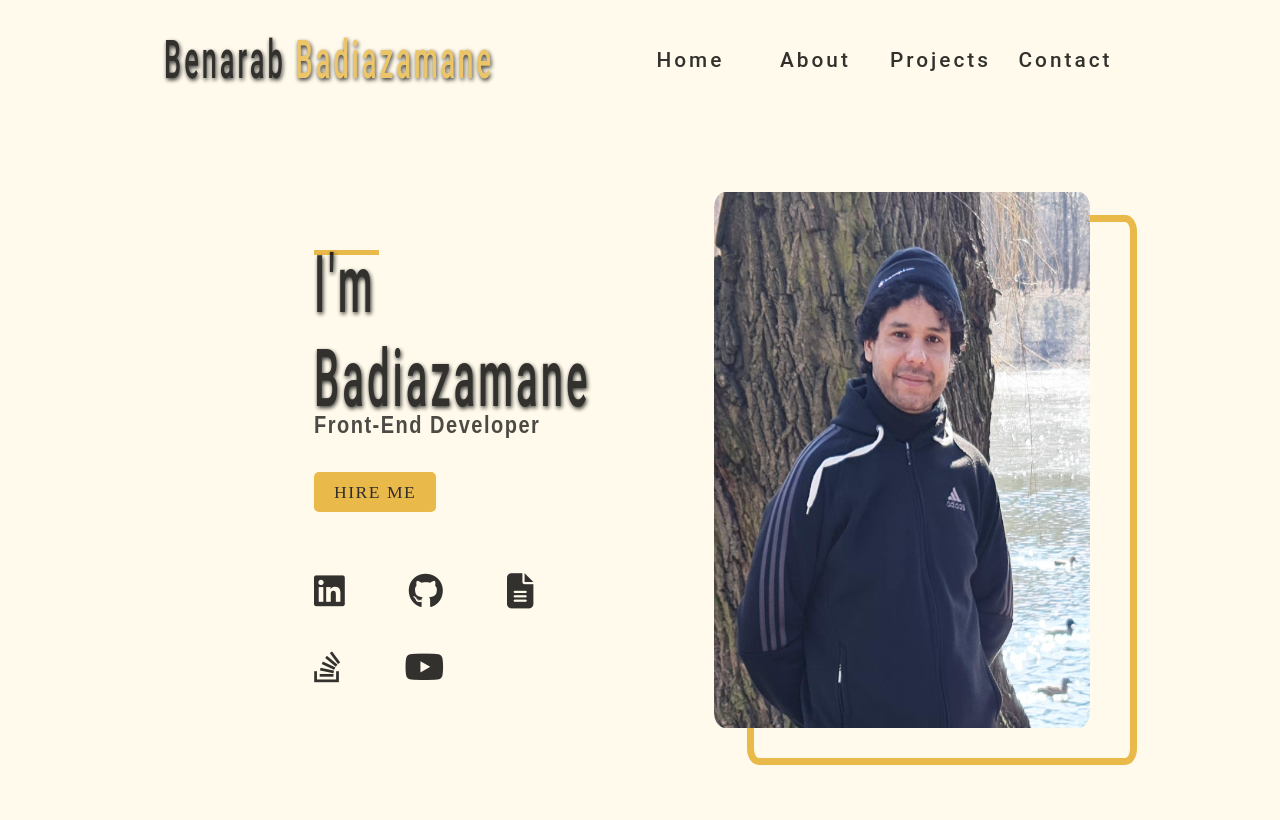
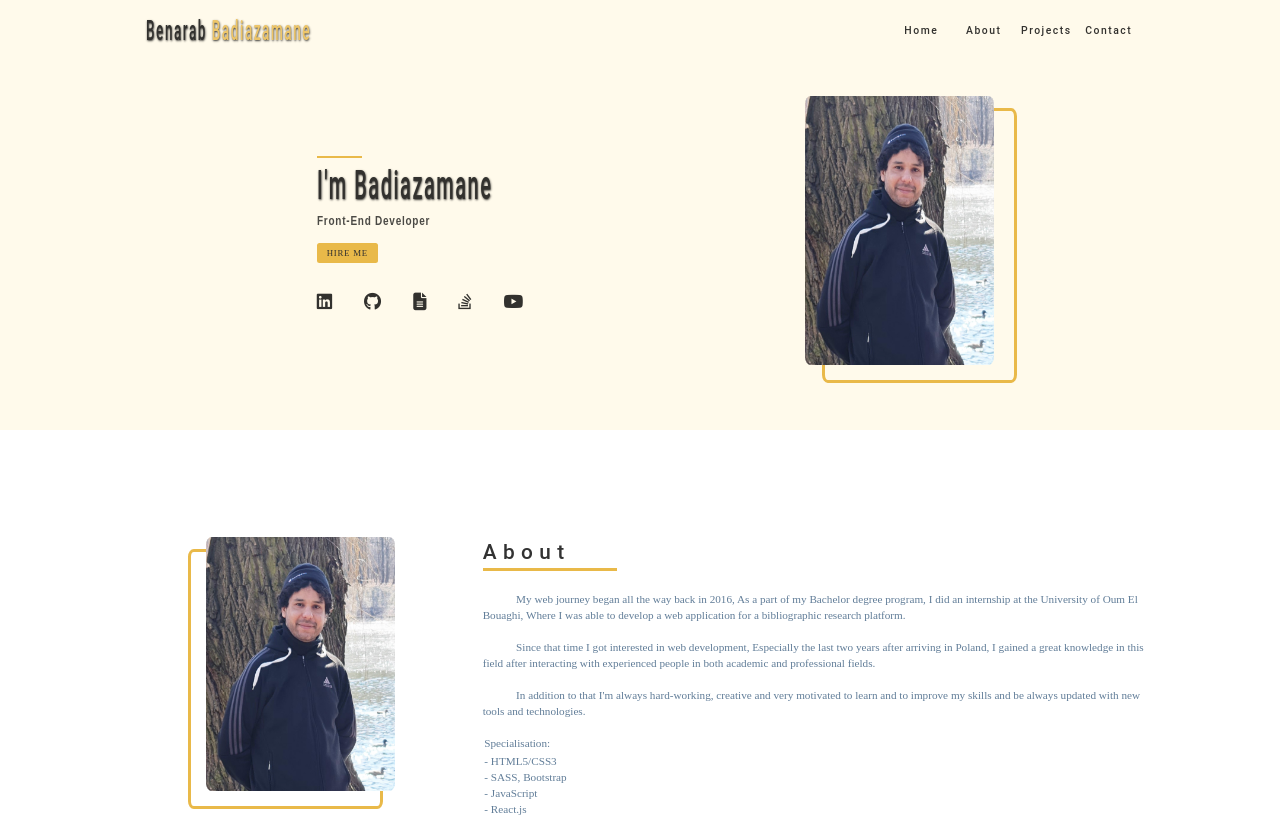
Before and after one commit to badiazamane/Portfolio, a website: page index.html in a window 1280 px wide. Shown: the top 820 px of the page. Drawn offline with nearby package versions, Linux system fonts and the light colour scheme; files that its build step writes are made by us from their sources.

Commit message:
zoom out

```diff
--- a/index.html
+++ b/index.html
@@ -93,6 +93,7 @@
           </div>
         </div>
       </div>
+      <div class="third-page"></div>
     </main>
 
     <footer></footer>
--- a/interactions.js
+++ b/interactions.js
@@ -9,3 +9,7 @@ window.addEventListener("scroll", function (event) {
     document.getElementById("nav-header").style.boxShadow = "none";
   }
 });
+
+if (screen.width >= 1000) {
+  document.write("<style>body{zoom:95%;}</style>");
+}
--- a/_second-page.scss
+++ b/portfolio-pages/_second-page.scss
@@ -1,4 +1,4 @@
-@use "definition/definition";
+@use "../definition/definition";
 .second-page {
   background-color: #ffffff;
   height: 100vh;
--- a/style.scss
+++ b/style.scss
@@ -4,6 +4,7 @@ $font-family-headers: roboto, arial, helvetica;
 $font-family-headers-four: Arial, Helvetica, sans-serif;
 
 body {
+  zoom: 50%;
   background-color: #fffaeb;
   header {
     padding: 20px 0px;
@@ -159,6 +160,6 @@ body {
         }
       }
     }
-    @import "second-page";
+    @import "portfolio-pages/second-page";
   }
 }
```
Also changed, not shown: portfolio-pages/_third-page.scss (added), 1 other file.
